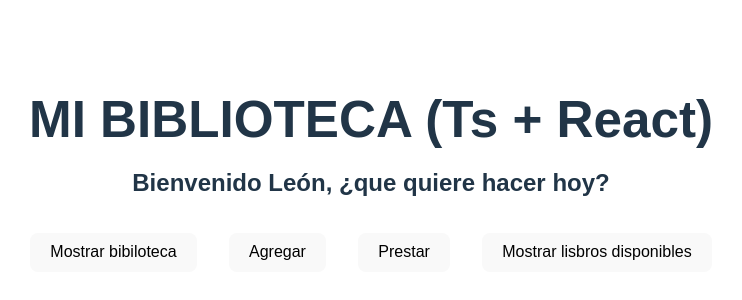
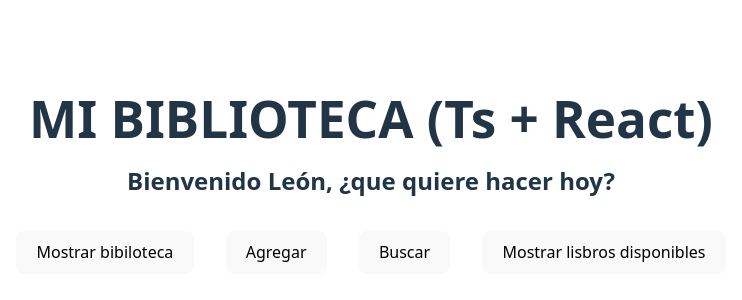
Before and after one commit to LeonGinel/Biblioteca-REACT, a React (Vite) app: page / in a window 1280 px wide. Shown: the part 202-502 px from the top of the page, without its empty margins (269-1011 px from the left). Built offline with nearby package versions, Linux system fonts and the light colour scheme.

Commit message:
funcionalidad retirar-devolver

```diff
--- a/src/App.css
+++ b/src/App.css
@@ -1,5 +1,5 @@
 #root {
-  max-width: 1280px;
+  display: grid;
   margin: 0 auto;
   padding: 2rem;
   text-align: center;
--- a/src/components/Panel-control/panel-control.tsx
+++ b/src/components/Panel-control/panel-control.tsx
@@ -2,11 +2,11 @@ import styles from "./panel-control.module.css";
 import { useState } from "react";
 import MostrarLibros from "../formularios/mostrar-libros";
 import AgregarLibro from "../formularios/agregar-libro";
-import PrestarLibro from "../formularios/prestar-libro";
+import BuscadorLibros from "../buscador/buscador-libros";
 
 export default function PanelControl() {
   const [seccionActiva, setSeccionActiva] = useState<
-    "mostrar" | "agregar" | "eliminar" | "editar" | "prestar" | "disponibles" | "ninguno"
+    "mostrar" | "agregar" | "eliminar" | "editar" | "buscar" | "disponibles" | "ninguno"
   >("ninguno");
 
   return (
@@ -14,14 +14,14 @@ export default function PanelControl() {
       <div className={styles["panel-control"]}>
         <button onClick={() => setSeccionActiva("mostrar")}>Mostrar bibiloteca</button>
         <button onClick={() => setSeccionActiva("agregar")}>Agregar</button>
-        <button onClick={() => setSeccionActiva("prestar")}>Prestar</button>
+        <button onClick={() => setSeccionActiva("buscar")}>Buscar</button>
         <button onClick={() => setSeccionActiva("disponibles")}>Mostrar lisbros disponibles</button>
       </div>
 
       <div>
         <div>{seccionActiva === "mostrar" && <MostrarLibros />}</div>
         <div>{seccionActiva === "agregar" && <AgregarLibro />}</div>
-        <div>{seccionActiva === "prestar" && <PrestarLibro />}</div>
+        <div>{seccionActiva === "buscar" && <BuscadorLibros />}</div>
         <div>{seccionActiva === "disponibles" && <MostrarLibros soloDisponibles />}</div>
       </div>
     </div>
--- a/src/components/buscador/buscador-libros.module.css
+++ b/src/components/buscador/buscador-libros.module.css
@@ -1,4 +1,4 @@
-.prestar-libro,
+.buscar-libro,
 .lista-resultados {
   display: grid;
   align-items: center;
--- a/src/components/buscador/buscador-libros.tsx
+++ b/src/components/buscador/buscador-libros.tsx
@@ -1,15 +1,19 @@
-import { useState } from "react";
+import { useState, useContext } from "react";
 import type { Libro } from "../../types/libro-interface";
 import styles from "./buscador-libros.module.css";
+import { LibrosContext } from "../../contexts/libros-context";
 
-export default function BuscadorLibros({ libros, onSelect }: { libros: Libro[]; onSelect: (libro: Libro) => void }) {
+export default function BuscadorLibros({ onSelect }: { onSelect: (libro: Libro) => void }) {
+  const { libros } = useContext(LibrosContext);
+
   const [buscador, setBuscador] = useState("");
+
   const librosFiltrados = buscador
     ? libros.filter((l) => l.titulo.toLocaleLowerCase().trim().includes(buscador.toLocaleLowerCase().trim()))
     : [];
 
   return (
-    <div className="prestar-libro">
+    <div className={styles["buscar-libro"]}>
       <div className={styles["input"]}>
         <label>Buscar:</label>
         <input type="text" placeholder="Buscar" value={buscador} onChange={(e) => setBuscador(e.target.value)} />
--- a/src/components/formularios/prestar-libro.module.css
+++ /dev/null
@@ -1,12 +0,0 @@
-.prestar-libro {
-  display: grid;
-  align-items: center;
-  justify-items: center;
-  gap: 1rem;
-
-  margin: 1rem;
-  padding: 1rem;
-  border-style: solid;
-  border-width: 0.1rem;
-  border-radius: 1rem;
-}
--- a/src/components/formularios/prestar-libro.tsx
+++ /dev/null
@@ -1,25 +0,0 @@
-import type { Libro } from "../../types/libro-interface";
-import styles from "./prestar-libro.module.css";
-import BuscadorLibros from "../buscador/buscador-libros";
-import { useContext } from "react";
-import { LibrosContext } from "../../contexts/libros-context";
-
-export default function PrestarLibro() {
-  const { libros, setLibros } = useContext(LibrosContext);
-
-  const libroPrestado = (libro: Libro) => {
-    const confirmar = window.confirm(`¿Deseas prestar "${libro.titulo}"?`);
-    if (!confirmar) return;
-
-    setLibros((prev) => prev.map((l) => (l.titulo === libro.titulo ? { ...l, disponible: false } : l)));
-
-    alert(`El libro "${libro.titulo}" ha sido prestado`);
-  };
-
-  return (
-    <div className={styles["prestar-libro"]}>
-      <h2>Prestar un libro:</h2>
-      <BuscadorLibros libros={libros} onSelect={libroPrestado} />
-    </div>
-  );
-}
--- /dev/null
+++ b/src/components/formularios/retirar-devolver.tsx
@@ -0,0 +1,33 @@
+import type { Libro } from "../../types/libro-interface";
+import { useContext } from "react";
+import { LibrosContext } from "../../contexts/libros-context";
+
+export default function RetirarDevolverLibro({ libro, disponibilidad }: { libro: Libro; disponibilidad: boolean }) {
+  const { setLibros } = useContext(LibrosContext);
+
+  const libroDevuelto = (libro: Libro) => {
+    const confirmar = window.confirm(`¿Deseas devolver "${libro.titulo}"?`);
+    if (!confirmar) return;
+
+    setLibros((prev) => prev.map((l) => (l.titulo === libro.titulo ? { ...l, disponible: true } : l)));
+
+    alert(`El libro "${libro.titulo}" ha sido devuelto`);
+  };
+
+  const libroRetirado = (libro: Libro) => {
+    const confirmar = window.confirm(`¿Deseas retirar "${libro.titulo}"?`);
+    if (!confirmar) return;
+
+    setLibros((prev) => prev.map((l) => (l.titulo === libro.titulo ? { ...l, disponible: false } : l)));
+
+    alert(`El libro "${libro.titulo}" ha sido retirado`);
+  };
+
+  return (
+    <div>
+      <button onClick={() => (!disponibilidad ? libroDevuelto(libro) : libroRetirado(libro))}>
+        {!disponibilidad ? "Devolver" : "Retirar"}
+      </button>
+    </div>
+  );
+}
--- a/src/components/libro/libro-card.tsx
+++ b/src/components/libro/libro-card.tsx
@@ -4,6 +4,7 @@ import EditarLibro from "../formularios/editar-libros";
 import { useContext, useState } from "react";
 import { LibrosContext } from "../../contexts/libros-context";
 import type { Libro } from "../../types/libro-interface";
+import RetirarDevolverLibro from "../formularios/retirar-devolver";
 
 function LibroCard({ libro }: { libro: Libro }) {
   const { libros, setLibros } = useContext(LibrosContext);
@@ -20,9 +21,9 @@ function LibroCard({ libro }: { libro: Libro }) {
       </div>
 
       <div className={styles["libro-card_btns"]}>
+        {!editando && <RetirarDevolverLibro libro={libro} disponibilidad={libro.disponible} />}
         {!editando && <button onClick={() => setEditando(true)}>Editar</button>}
         {editando && <EditarLibro libro={libro} cerrar={() => setEditando(false)} />}
-
         {!editando && <EliminarLibro libro={libro} libros={libros} setLibros={setLibros} />}
       </div>
     </div>
--- a/src/index.css
+++ b/src/index.css
@@ -19,11 +19,6 @@
   margin: 0;
   padding: 0;
   box-sizing: border-box;
-}
-html,
-body {
-  height: 100%;
-  font-family: Arial, sans-serif; /* O la que prefieras */
 }
 /* ----------------------------------------------------------------------------- */
 
```
